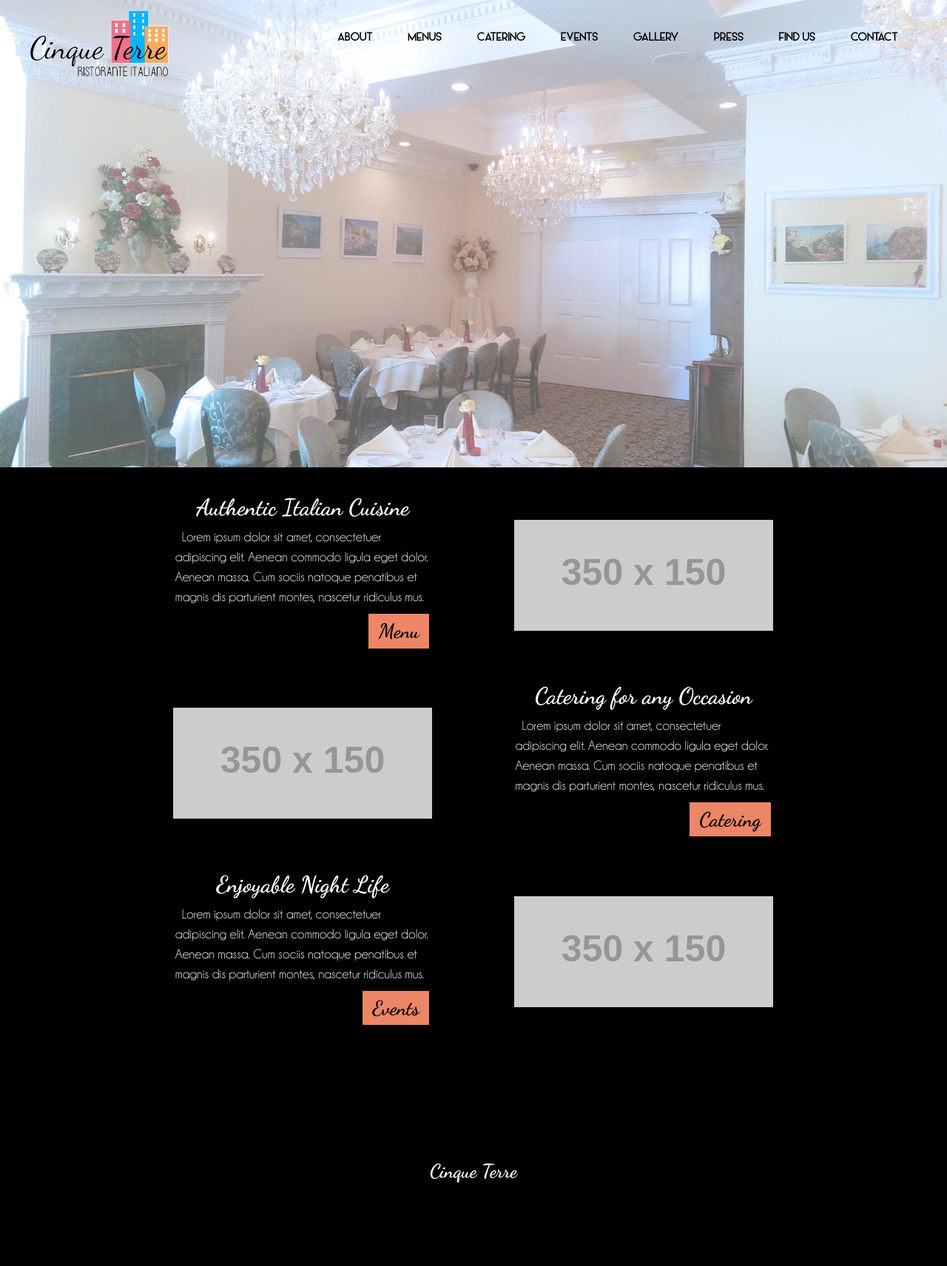
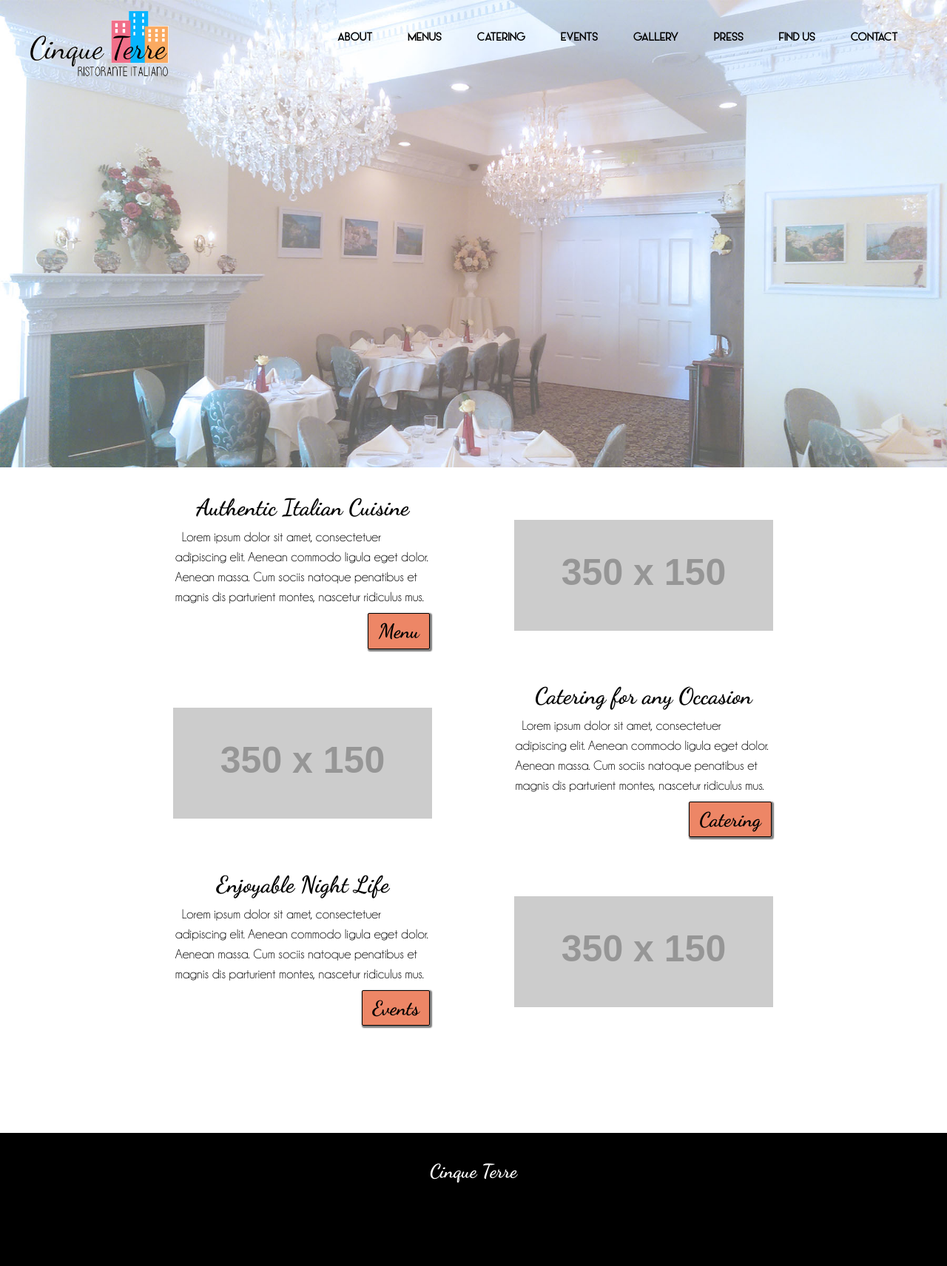
Before and after one commit to cinqueterreli/cinqueterre.github.io, a Jekyll site: the page built from index.html, in a window 1280 px wide. Shown: the whole page at 74% size. Built offline with Jekyll 4.4.1, drawn with Linux system fonts in a browser that asks for light colours.

Commit message:
back to white for now

```diff
--- a/css/main.css
+++ b/css/main.css
@@ -31,7 +31,7 @@
   	font-weight: 400;
   	line-height: 1.5;
   	height:100%;
-  	color: white;
+  	color: black;
   	font-size: 18px;
 }
 
@@ -108,7 +108,6 @@
 
 #wrap {
 	min-height:100%;
-	background-color:black;
 }
 
 #main {
```
